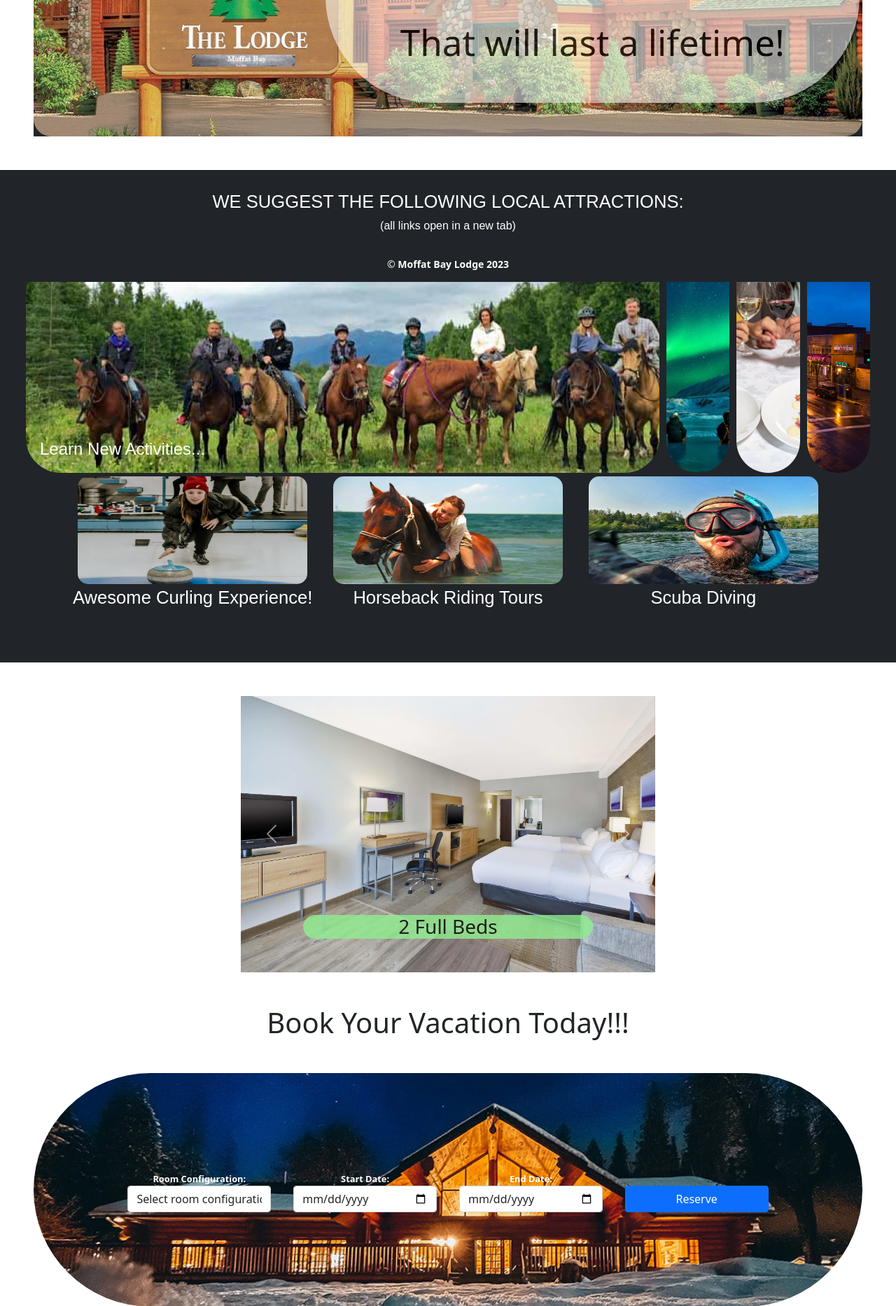
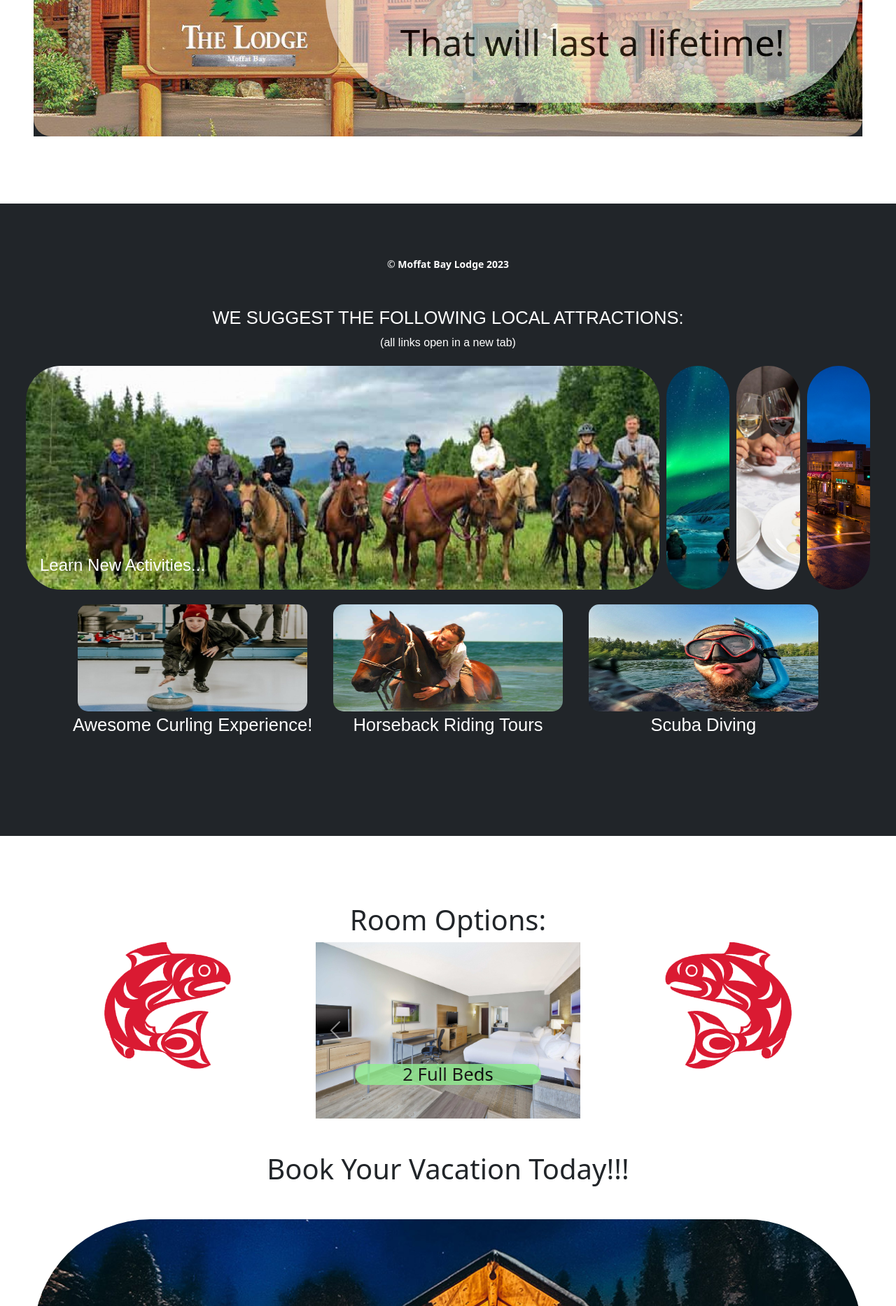
Before and after one commit to AMShegstad/Moffat-Bay, a PHP site: page / in a window 1280 px wide. Shown: the part 397-2264 px from the top of the page at 70% size. Run offline with PHP 8.4, Linux system fonts and the light colour scheme; data that the repository does not hold is empty.

Commit message:
Update site

```diff
--- a/contact.php
+++ b/contact.php
@@ -119,7 +119,7 @@
                     <!-- Social Media Links -->
                     <ul class="sci">
                         <li><a href="#"><ion-icon name="logo-facebook"></ion-icon></a></li>
-                        <li><a href="#"><ion-icon name="logo-twitter"></ion-icon></a></li>
+                        <li><a href="https://www.youtube.com/watch?v=dQw4w9WgXcQ"><ion-icon name="logo-twitter"></ion-icon></a></li>
                         <li><a href="#"><ion-icon name="logo-linkedin"></ion-icon></a></li>
                         <li><a href="#"><ion-icon name="logo-instagram"></ion-icon></a></li>
                     </ul>
--- a/index.php
+++ b/index.php
@@ -15,7 +15,6 @@
 }
 
 ?>
-
 
 <!DOCTYPE html>
 
@@ -171,16 +170,16 @@
 
         </div>
 
-        <div class="p-5 h-100 bg-dark">
+        <div class="pb-5 h-100 bg-dark">
 
-            <section class="section mb-5 text-center" id="attractions">
+            <section class="section mb-5 mt-5 text-center bg-dark h-100" id="attractions">
 
             <div id="attractionsSection" class="mb-5">
 
-            <h3 id="attractionText">WE SUGGEST THE FOLLOWING LOCAL ATTRACTIONS:</h3>
+            <h3 id="attractionText" class="mt-5">WE SUGGEST THE FOLLOWING LOCAL ATTRACTIONS:</h3>
             <p style="color: white">(all links open in a new tab)</p>
 
-                <div class="panelContainer">
+                <div class="panelContainer bg-dark">
                     <div class="panel active" onclick="setPanel1Links()" onload="setPanel1Links()" style="background-position: center; background-image: url(attractionImages/horseArmy.jpg);">
                         <h3 id="panel1text" style="color: white"> Learn New Activities... </h3>
                     </div>
@@ -199,12 +198,14 @@
 
                 </div>
 
-                <div  id="linkContainer" class="mb-5">
+                <div id="attractionsContainer" class="bg-dark">
+
+                    <div  id="linkContainer" class="mb-3 mt-3 w-100 bg-dark">
 
                         <div class="linkItem">
                             <img id="link1Image" class="linkImage" src="attractionImages/curling.jpg">
                             <br>
-                        <a id="link1" class="attractionLinks" href="https://www.viator.com/tours/Montreal/Curling-4-Ever/d625-269817P1" target="_blank"> Awesome Curling Experience! </a>
+                            <a id="link1" class="attractionLinks mt-2" href="https://www.viator.com/tours/Montreal/Curling-4-Ever/d625-269817P1" target="_blank"> Awesome Curling Experience! </a>
                         </div>
 
                         <div class="linkItem">
@@ -217,6 +218,8 @@
                             <img id="link3Image" class="linkImage" src="attractionImages/scubaSteve.jpeg">
                             <br>
                             <a id="link3" class="attractionLinks" href="https://divealaska.net/resurrection-bay-seward-alaska/" target="_blank"> Scuba Diving</a>
+                        </div>
+
                     </div>
 
                 </div>
@@ -304,9 +307,11 @@
 
                     <div class="about-content">
 
-                        <h1 class="mx-3">About Us</h1>
+                        <div class="border border-light mt-5 mb-3">
 
-                        <div class="border border-light">
+                            <h1 class="mx-3 my-4">About Us</h1>
+
+                            <hr class="w-50 mx-auto">
 
                             <div class="mx-5 my-5" id="aboutBody">
 
@@ -326,7 +331,7 @@
 
                         <br>
                         <br>
-                        <h3>Click <a href="contact.php" style="text-decoration: none; visited: none" target="_blank">HERE</a> to contact our the Moffat Bay Lodge team</h3>
+                        <h3 class="mb-5">Click <a href="contact.php" style="text-decoration: none; visited: none" target="_blank">HERE</a> to contact the Moffat Bay Lodge team</h3>
                     </div>
                 </div>
 
--- a/roomCarousel.php
+++ b/roomCarousel.php
@@ -1,7 +1,19 @@
 
 <link href="https://cdn.jsdelivr.net/npm/bootstrap@5.0.0-beta3/dist/css/bootstrap.min.css" rel="stylesheet" integrity="sha384-eOJMYsd53ii+scO/bJGFsiCZc+5NDVN2yr8+0RDqr0Ql0h+rP48ckxlpbzKgwra6" crossorigin="anonymous">
 
-<div id="roomCarousel" class="carousel slide w-50 mx-auto" data-bs-ride="carousel">
+<h1 class="text-center pt-5">Room Options:</h1>
+
+<div class="row">
+
+    <div class="col-4 col-md-4 col-sm-4 text-center">
+
+        <img src="images/red_fish.png" class="img-fluid w-50" style="max-height: 200px; max-width: 200px">
+
+    </div>
+
+    <div class="col-4 col-md-4 col-sm-4">
+
+        <div id="roomCarousel" class="carousel slide w-100" data-bs-ride="carousel">
 
             <div class="carousel-inner">
 
@@ -55,6 +67,8 @@
 
             </div>
 
+
+
             <button class="carousel-control-prev" type="button" data-bs-target="#roomCarousel" data-bs-slide="prev">
 
                 <span class="carousel-control-prev-icon" aria-hidden="true"></span>
@@ -73,4 +87,14 @@
 
         </div>
 
+    </div>
+
+    <div class="col-4 col-md-4 col-sm-4 text-center">
+
+        <img src="images/red_fish_flipped.png" class="img-fluid w-50" style="max-height: 200px; max-width: 200px">
+
+    </div>
+
+</div>
+
 <script src="https://cdn.jsdelivr.net/npm/bootstrap@5.0.0-beta3/dist/js/bootstrap.bundle.min.js" integrity="sha384-JEW9xMcG8R+pH31jmWH6WWP0WintQrMb4s7ZOdauHnUtxwoG2vI5DkLtS3qm9Ekf" crossorigin="anonymous"></script>
--- a/site.css
+++ b/site.css
@@ -432,8 +432,6 @@
 }
 
 .attractionLinks {
-    height: 26vh;
-    width: 30%;
     text-decoration: none;
     color: white;
     font-size: 2vw;
@@ -452,6 +450,10 @@
 
 }
 
+#attractionsContainer{
+    width: 100%;
+}
+
 .linkImage {
     height: 12vw;
     min-height: 100px;
@@ -464,7 +466,8 @@
 
 .linkImage:hover {
 
-        transform: scale(1.25);
+        transform: scale(1.1);
+        background-color: blue;
 
 }
 
@@ -486,6 +489,13 @@
     background-color: lightgreen;
     border-radius: 300px;
     opacity: 0.8;
+    font-size: 2vw;
+
+}
+
+.carousel-caption{
+
+
 
 }
 
```
Also changed, not shown: images/red_fish.png, images/red_fish_flipped.png (added). Lines whose indentation alone changed are shown as unchanged.
